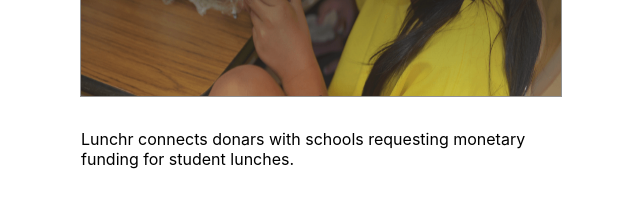
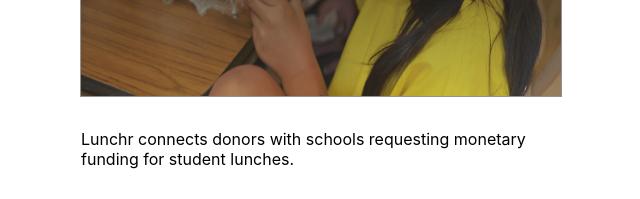
Before and after one commit to KimDuclos/kimduclos.github.io, a React (Create React App) app: page / in a window 1280 px wide. Shown: the part 860-1059 px from the top of the page, without its empty margins (319-959 px from the left). Built offline with nearby package versions, Linux system fonts and the light colour scheme.

Commit message:
fixed lunchr caption typo

```diff
--- a/src/projects/projects.jsx
+++ b/src/projects/projects.jsx
@@ -16,7 +16,7 @@ const Projects = () => {
         <ProjectBox
             image="/images/lunchr.PNG"
             alt="Lunchr Image"
-            caption="Lunchr connects donars with schools requesting monetary funding for student lunches."
+            caption="Lunchr connects donors with schools requesting monetary funding for student lunches."
             link="https://luncher-team.github.io/luncher-app-frank-UI/"
         />
         <ProjectBox
```
